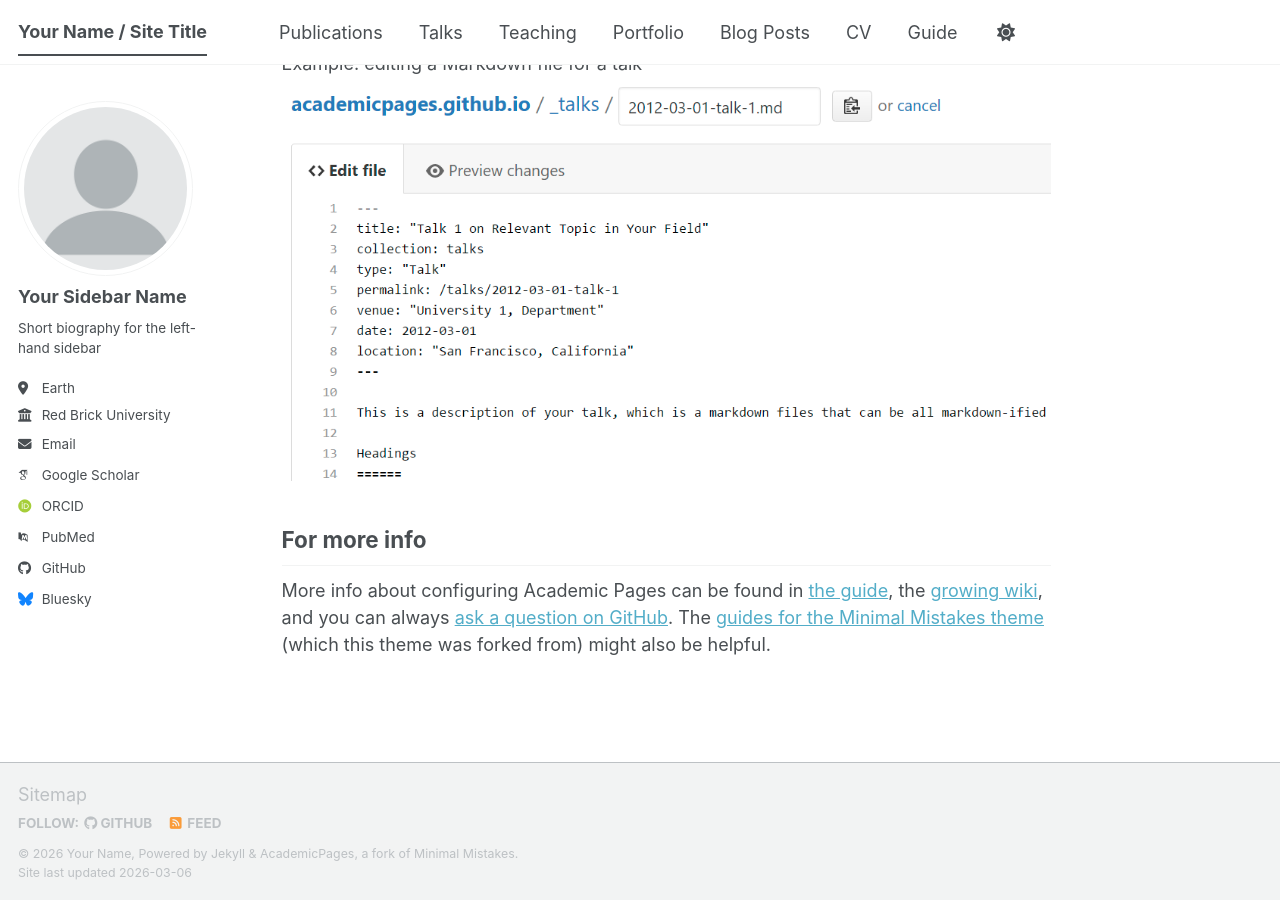
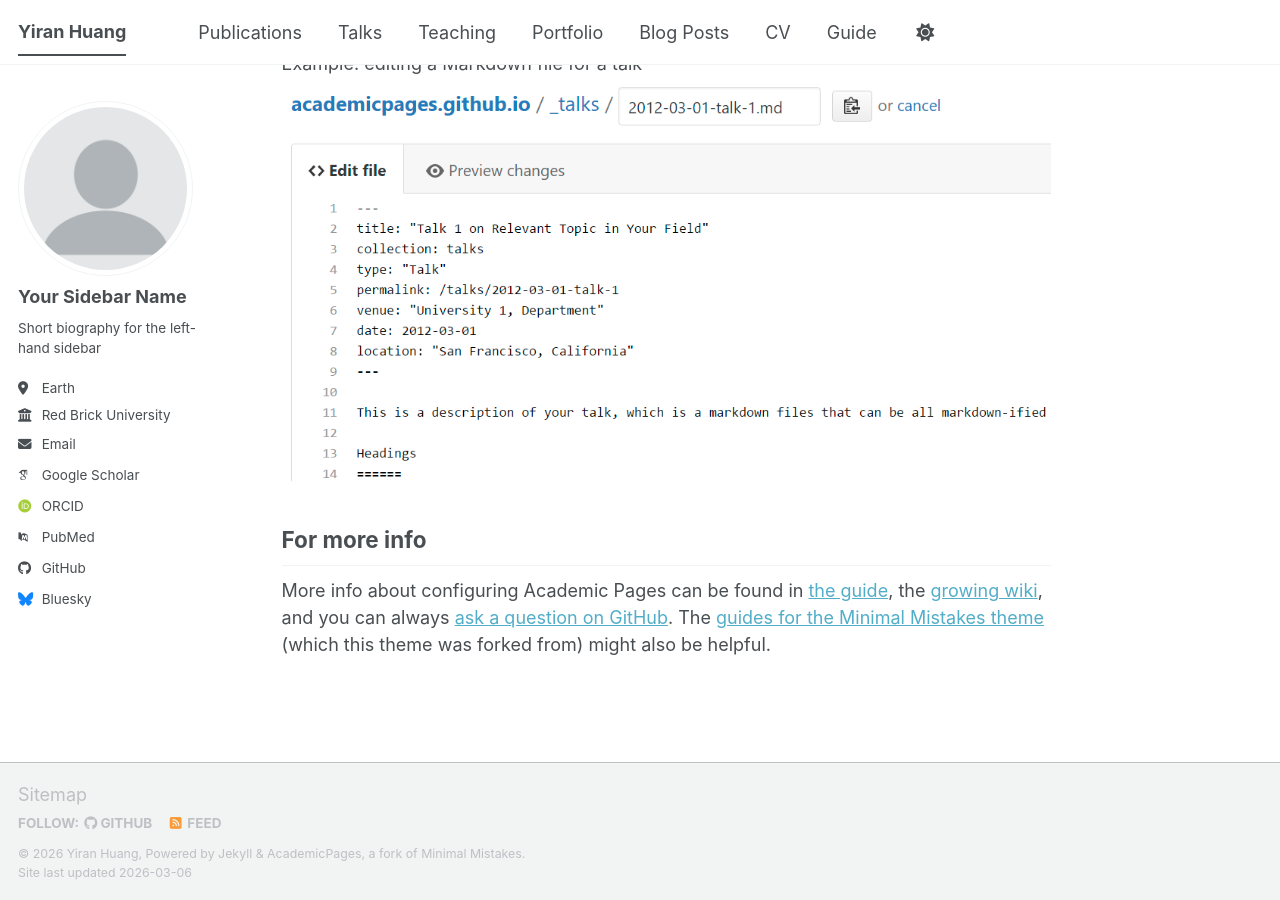
Before and after one commit to Yiran-Huang/Yiran-Huang.github.io, a Jekyll site: the page built from _pages/about.md, in a window 1280 px wide and 900 px high, scrolled down 2720 px. Built offline with Jekyll 4.4.1, drawn with Linux system fonts in a browser that asks for light colours; some web fonts are replaced; a script bundle is joined from its source files by our own code; library files that are not in the unit come from our copies.

Commit message:
Update _config.yml

```diff
--- a/_config.yml
+++ b/_config.yml
@@ -9,14 +9,14 @@
 # Basic Site Settings
 locale                   : "en-US"
 site_theme               : "default" # The available themes options are "default", "air", "sunrise", "mint", "dirt" and "contrast"
-title                    : "Your Name / Site Title"
+title                    : "Yiran Huang"
 title_separator          : "-"
-name                     : &name "Your Name"
+name                     : &name "Yiran Huang"
 description              : &description "Your Name's academic portfolio"   # Update this with a general description of your site, this is the default if not overridden by a page
-url                      : https://academicpages.github.io # The base hostname & protocol for your site e.g. "https://[your GitHub username].github.io",
+url                      : https://Yiran-Huang.github.io # The base hostname & protocol for your site e.g. "https://[your GitHub username].github.io",
                                                            # or if you already have some other page hosted on Github then use "https://[your GitHub username].github.io/[Your Repo Name]"
 baseurl                  : "" # the subpath of your site, e.g. "/blog"
-repository               : "academicpages/academicpages.github.io"
+repository               : "Yiran-Huang/Yiran-Huang.github.io"
 
 # Site Author - The following control what appear as part of the author content on the side bar.
 #               If a field is blank the icon and link will not appear, otherwise it will be shown.
```
